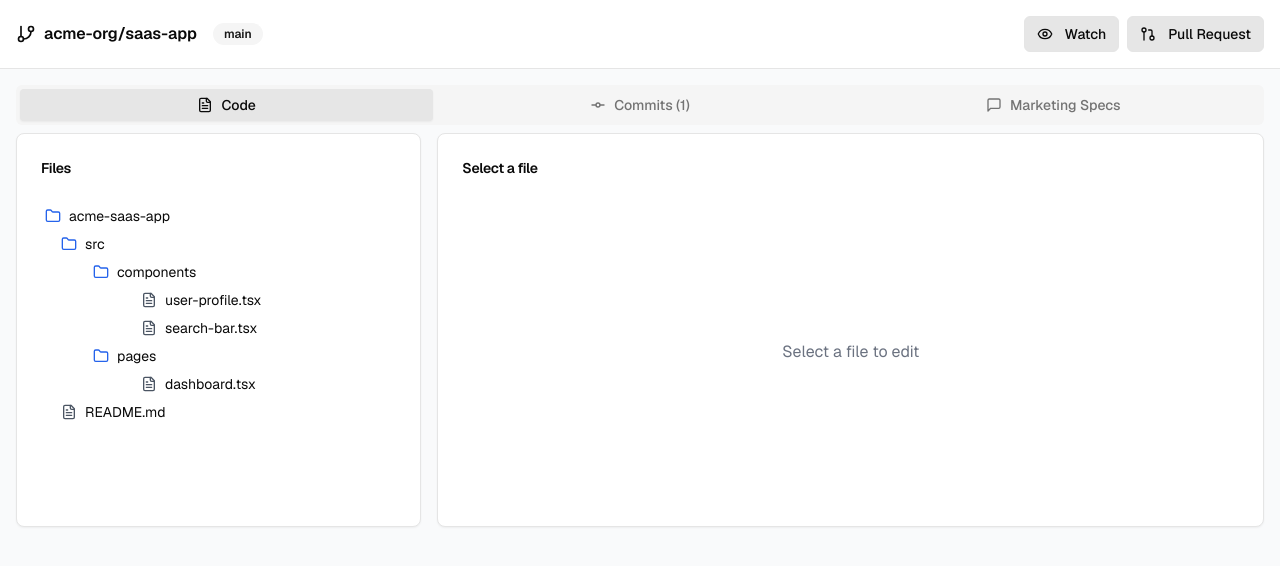
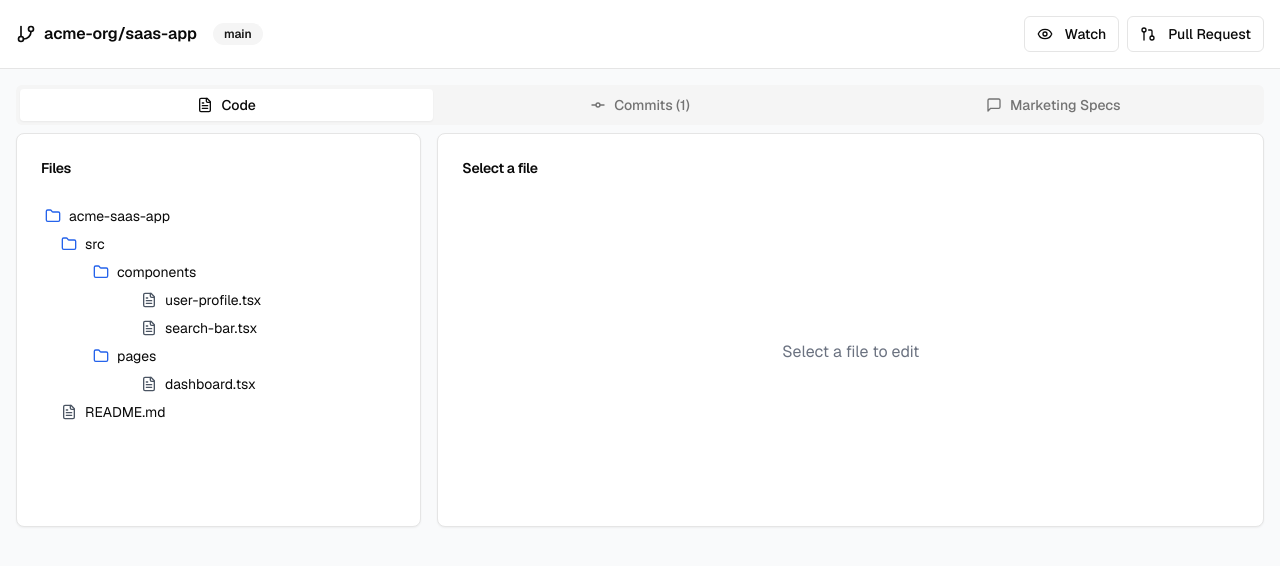
Before and after one commit to RB-gravi/RB-GRAVI, a Next.js app in the folder demo_gravity/: page / in a window 1280 px wide. Shown: the top 566 px of the page. Built offline with nearby package versions, Linux system fonts and the light colour scheme.

Commit message:
Background and foreground changes

```diff
--- a/demo_gravity/app/globals.css
+++ b/demo_gravity/app/globals.css
@@ -10,7 +10,7 @@
 
 @layer base {
   :root {
-    --background: 0 0% 90%;
+    --background: 0 0% 100%;
     --foreground: 0 0% 4.0%;
     --card: 0 0% 100%;
     --card-foreground: 0 0% 3.9%;
@@ -23,7 +23,7 @@
     --muted: 0 0% 96.1%;
     --muted-foreground: 0 0% 45.1%;
     --accent: 0 0% 96.1%;
-    --accent-foreground: 0 0% 9%;
+    --accent-foreground: 0 0% 10%;
     --destructive: 0 84.2% 60.2%;
     --destructive-foreground: 0 0% 98%;
     --border: 0 0% 89.8%;
```
